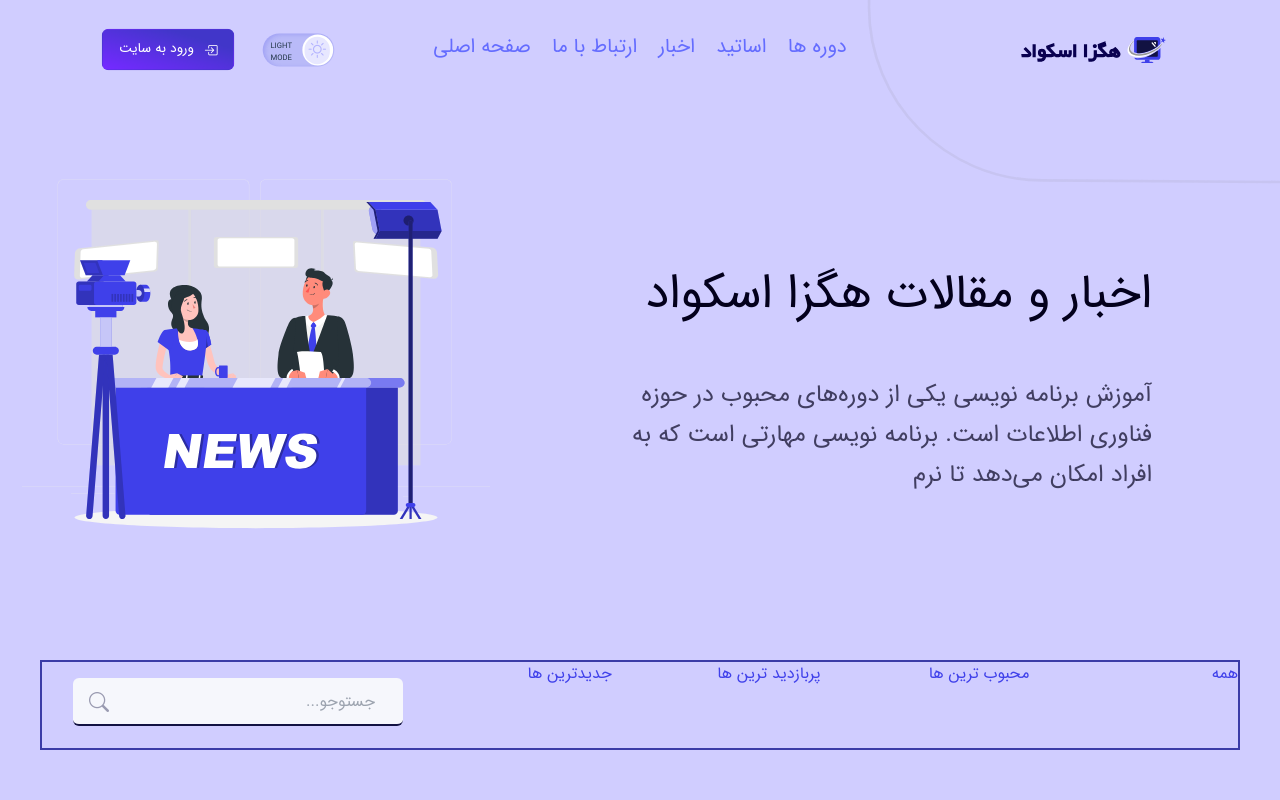
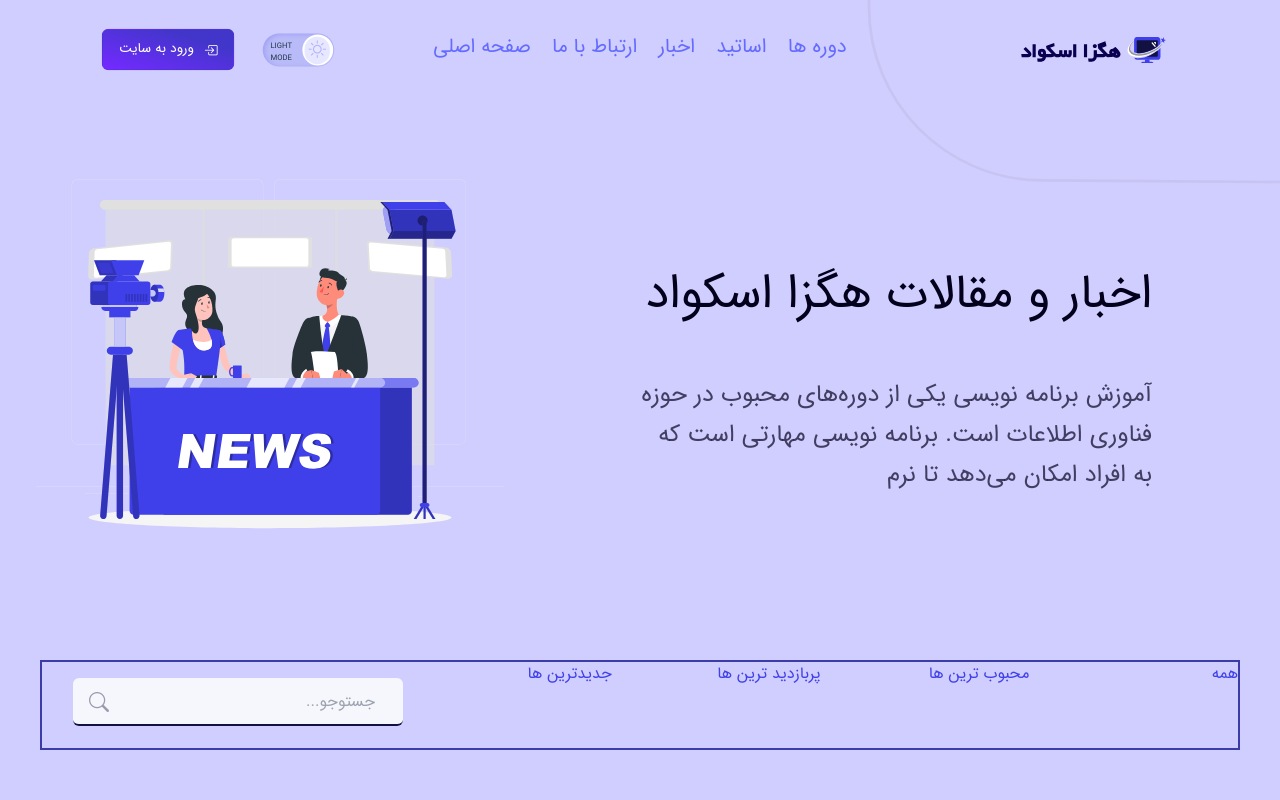
Before and after one commit to academy-react/Hexa-Squad, a React (Vite) app: page /news in a window 1280 px wide. Shown: the top 800 px of the page. Built offline with nearby package versions, Linux system fonts and the light colour scheme.

Commit message:
Create NewsList

```diff
--- a/src/components/News/NewsListHero.jsx
+++ b/src/components/News/NewsListHero.jsx
@@ -14,7 +14,7 @@ const NewsListHero = ({typeWriterWords}) => {
         className="text-darkblue7 "
       />
       <div>
-        <img src={newsShop} alt="Coding workshop-rafiki" className="ml-20 w-[468px] h-[468px] hidden lg:block" />
+        <img src={newsShop} alt="Coding workshop-rafiki" className="ml-28 w-[468px] h-[468px] hidden lg:block" />
       </div>
     </div>
   )
```
